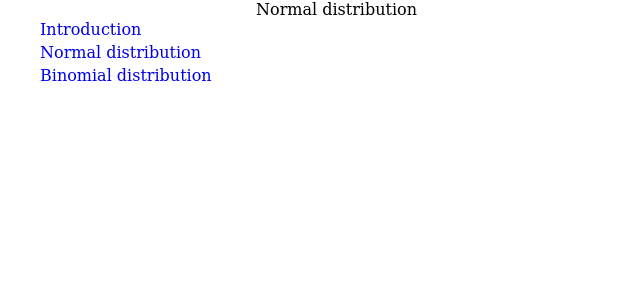
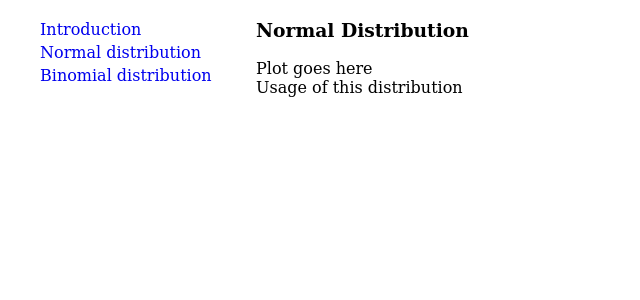
Before and after one commit to dataewan/distribution-digest, a React (Create React App) app: page /normal in a window 1280 px wide. Shown: the top 300 px of the page, without its empty margins (0-640 px from the left). Built offline with nearby package versions, Linux system fonts and the light colour scheme.

Commit message:
breaking the distribution into components

```diff
--- a/package.json
+++ b/package.json
@@ -4,6 +4,7 @@
   "private": true,
   "homepage": "http://dataewan.github.io/distribution-digest",
   "dependencies": {
+    "lodash": "^4.17.11",
     "react": "^16.7.0",
     "react-dom": "^16.7.0",
     "react-router-dom": "^4.3.1",
--- a/src/distributions/NormalDistribution.jsx
+++ b/src/distributions/NormalDistribution.jsx
@@ -1,10 +1,15 @@
 import React, { Component } from 'react';
+import { DistributionName, Plot, Usage } from './distributioncomponents'
+import {NormalMaths} from './maths'
 
 class NormalDistribution extends Component {
   render() {
+    window.NormalMaths = NormalMaths
     return (
       <div>
-        Normal distribution
+        <DistributionName>Normal Distribution</DistributionName>
+        <Plot />
+        <Usage></Usage>
       </div>
     );
   }
--- /dev/null
+++ b/src/distributions/distributioncomponents/DistributionName.jsx
@@ -0,0 +1,14 @@
+import React from 'react'
+import PropTypes from 'prop-types'
+
+class DistributionName extends React.Component {
+  render () {
+    return (
+      <h3 className="DistributionName">
+        {this.props.children}
+      </h3>
+    )
+  }
+}
+
+export default DistributionName;
--- /dev/null
+++ b/src/distributions/distributioncomponents/Plot.jsx
@@ -0,0 +1,14 @@
+import React from 'react'
+import PropTypes from 'prop-types'
+
+class Plot extends React.Component {
+  render() {
+    return (
+      <div className="Plot">
+          Plot goes here
+      </div>
+    );
+  }
+}
+
+export default Plot;
--- /dev/null
+++ b/src/distributions/distributioncomponents/Usage.jsx
@@ -0,0 +1,14 @@
+import React from 'react'
+import PropTypes from 'prop-types'
+
+class Usage extends React.Component {
+  render () {
+    return(
+      <div className="Usage">
+        Usage of this distribution
+      </div>
+    )
+  }
+}
+
+export default Usage;
--- /dev/null
+++ b/src/distributions/distributioncomponents/index.js
@@ -0,0 +1,9 @@
+import Plot from './Plot'
+import Usage from './Usage'
+import DistributionName from './DistributionName'
+
+export {
+  Plot,
+  Usage,
+  DistributionName,
+}
--- /dev/null
+++ b/src/distributions/maths/Constants.js
@@ -0,0 +1 @@
+export const STEP_SIZE = 0.1;
--- /dev/null
+++ b/src/distributions/maths/Normal.js
@@ -0,0 +1,41 @@
+import {STEP_SIZE} from './Constants'
+import {range} from 'lodash'
+
+class NormalMaths {
+  constructor(mean, sd) {
+    this.mean = mean;
+    this.sd = sd;
+    this.variance = Math.pow(sd, 2);
+  }
+
+  setMean = (mean) => {
+    this.mean = mean;
+  }
+
+  setSD = (sd) => {
+    this.sd = sd;
+    this.variance = Math.pow(sd, 2)
+  }
+
+  getXRange = () => {
+    // By default, show a range between plus and minus 3 from the mean
+    return [this.mean - 3, this.mean + 3];
+  }
+
+  pdf = (x) => {
+    const den = Math.sqrt(2 * Math.PI * this.variance);
+    const num = Math.exp(-Math.pow(x - this.mean, 2) / 2 * this.variance);
+    return num / den
+  }
+
+  getXValues = () => {
+    const xrange = this.getXRange()
+    return range(xrange[0], xrange[1], STEP_SIZE)
+  }
+
+  getYValues = (xvalues) => {
+    return xvalues.map(this.pdf)
+  }
+}
+
+export default NormalMaths
--- /dev/null
+++ b/src/distributions/maths/index.js
@@ -0,0 +1,5 @@
+import NormalMaths from './Normal'
+
+export {
+  NormalMaths
+}
```
